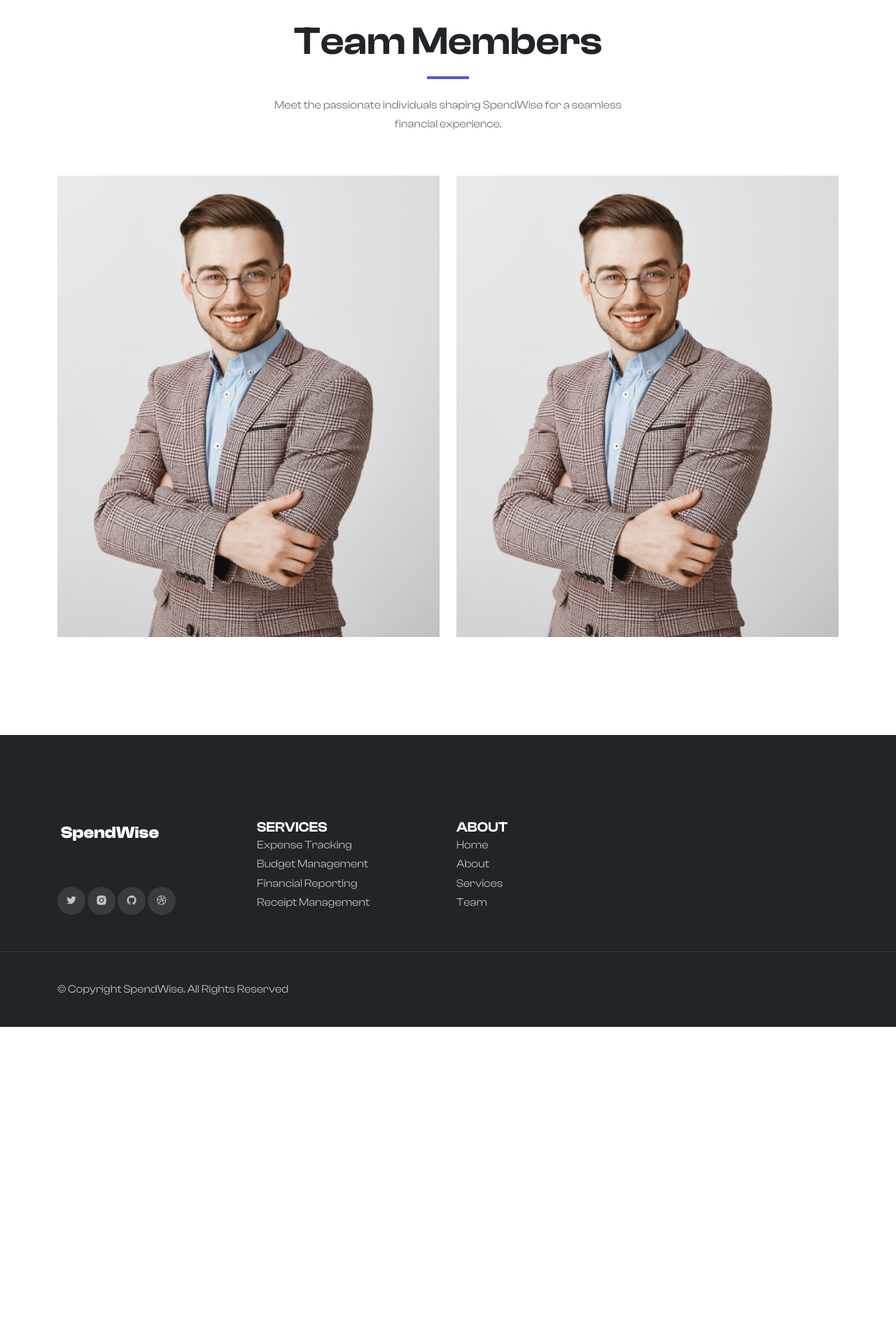
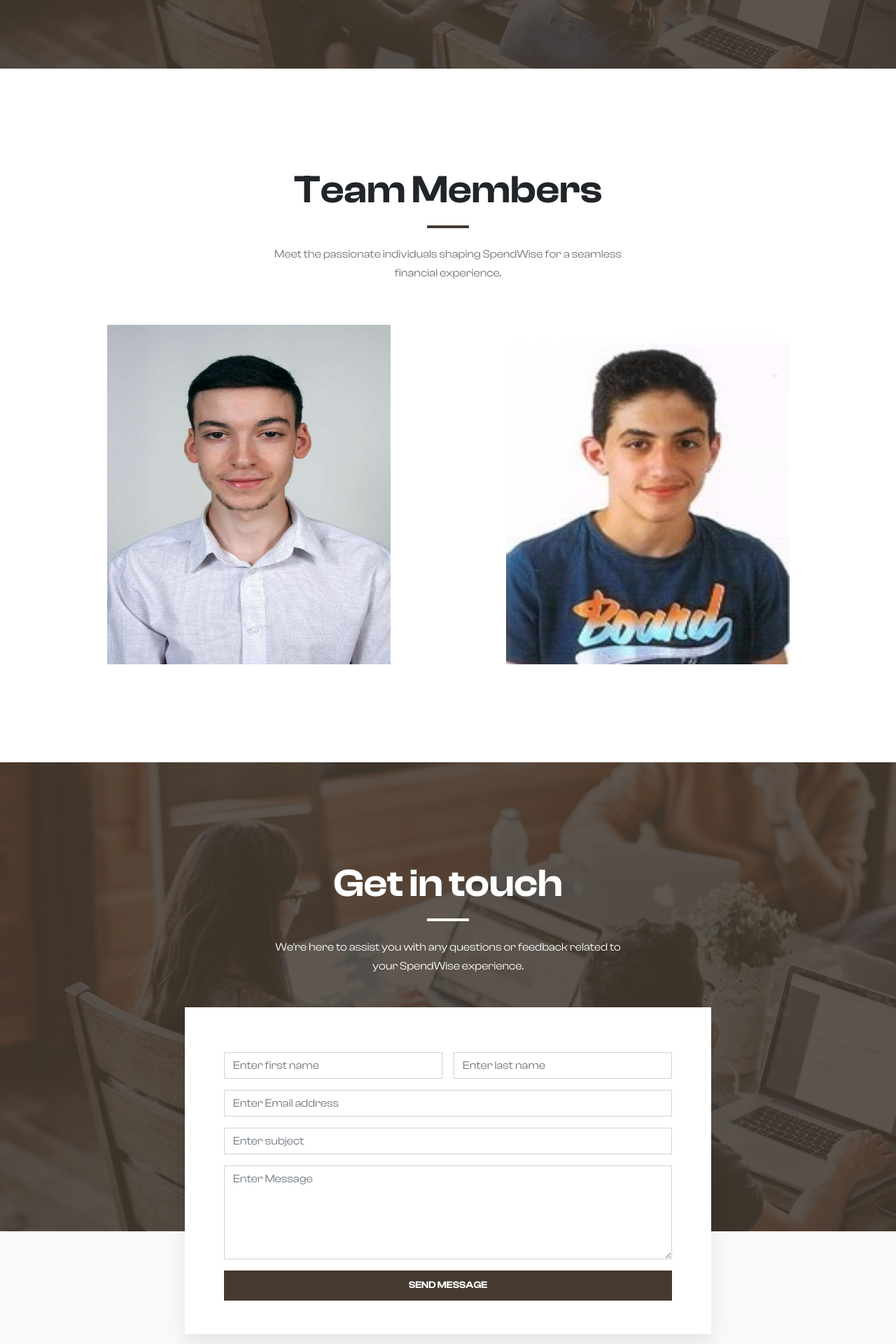
Before and after one commit to rekqN/TP2SIR, a PHP site: page / in a window 1280 px wide. Shown: the part 3600-5520 px from the top of the page at 70% size. Before the commit the page ends 5067 px from the top, so only its background shows below. Run offline with PHP 8.4, Linux system fonts and the light colour scheme.

Commit message:
landingPage renovada

```diff
--- a/landingPage/assets/css/style.css
+++ b/landingPage/assets/css/style.css
@@ -1,16 +1,19 @@
+/* FONTS */
 @import url(../css/clash-display.css);
 
+/* VARIABLES */
 :root {
     --c-dark: #212529;
-    --c-brand: #4e57d4;
-    --c-brand-light: #6970dd;
-    --c-brand-rgb: 78, 87, 212;
+    --c-brand: #453A30;
+    --c-brand-light: #D5CCC3;
+    --c-brand-rgb: 69, 58, 48;
     --c-body: #727272;
     --font-base: "ClashDisplay", sans-serif;
     --box-shadow: 0px 15px 25px rgba(0,0,0,0.08);
     --transition: all 0.5s ease;
 }
 
+/* RESET & HELPERS */
 body {
     font-family: var(--font-base);
     line-height: 1.7;
@@ -59,12 +63,16 @@ img {
 
 .image-zoom-wrapper img{
      transition: var(--transition);
+     width: 405px;
+     height: 485px;
 }
 
 .image-zoom:hover .image-zoom-wrapper img {
     transform: scale(1.1);
 }
 
+
+/* NAVBAR */
 .navbar {
     box-shadow: var(--box-shadow);
 }
--- a/landingPage/index.html
+++ b/landingPage/index.html
@@ -1,23 +1,21 @@
 <!doctype html>
 <html lang="en">
+
 <head>
     <meta charset="utf-8">
     <meta name="viewport" content="width=device-width, initial-scale=1">
     <title>Spendwise</title>
+    <link rel="icon" href="./assets/images/icon-1.png" type="image/x-icon">
     <link rel="stylesheet" href="https://cdn.jsdelivr.net/npm/bootstrap@5.2.0/dist/css/bootstrap.min.css">
     <link href="https://cdn.jsdelivr.net/npm/remixicon@2.5.0/fonts/remixicon.css" rel="stylesheet">
     <link rel="stylesheet" href="https://cdn.jsdelivr.net/npm/@fancyapps/ui@4.0/dist/fancybox.css">
     <link rel="stylesheet" href="https://unpkg.com/aos@next/dist/aos.css" />
     <link rel="stylesheet" href="./assets/css/style.css">
 </head>
+
 <body data-bs-spy="scroll" data-bs-target=".navbar">
 
-    <!--
-
-        NAVBAR
-
-    -->
-
+    <!-- NAVBAR -->
     <nav class="navbar navbar-expand-lg bg-white sticky-top">
         <div class="container">
             <a class="navbar-brand" href="#">
@@ -41,18 +39,16 @@
                     <li class="nav-item">
                         <a class="nav-link" href="#team">Team</a>
                     </li>
+                    <li class="nav-item">
+                        <a class="nav-link" href="#contact">Contact</a>
+                    </li>
                 </ul>
-                <a href="../pages/public/signin.php" class="btn btn-brand ms-lg-3">Get Started</a>
+                <a href="#" class="btn btn-brand ms-lg-3">Get Started</a>
             </div>
         </div>
     </nav>
 
-    <!--
-
-        HOME
-
-    -->
-
+    <!-- HERO -->
     <section id="hero" class="min-vh-100 d-flex align-items-center text-center">
         <div class="container">
             <div class="row">
@@ -60,19 +56,15 @@
                     <h1 data-aos="fade-left" class="text-uppercase text-white fw-semibold display-1">Welcome to SpendWise</h1>
                     <h5 class="text-white mt-3 mb-4" data-aos="fade-right">Effortlessly Manage Your Expenses with SpendWise - Your Digital Financial Solution</h5>
                     <div data-aos="fade-up" data-aos-delay="50">
-                        <a href="../pages/public/signin.php" class="btn btn-brand me-2">Get Started</a>
+                        <a href="#" class="btn btn-brand me-2">Get Started</a>
+                        <a href="#services" class="btn btn-light ms-2">Our Services</a>
                     </div>
                 </div>
             </div>
         </div>
     </section>
 
-    <!--
-
-        ABOUT
-
-    -->
-
+    <!-- ABOUT -->
     <section id="about" class="section-padding">
         <div class="container">
             <div class="row">
@@ -123,12 +115,7 @@
         </div>
     </section>
 
-    <!--
-
-        SERVICES
-
-    -->
-
+    <!-- SERVICES -->
     <section id="services" class="section-padding border-top">
         <div class="container">
             <div class="row">
@@ -147,7 +134,7 @@
                             <i class="ri-pen-nib-fill"></i>
                         </div>
                         <h5 class="mt-4 mb-3">Expendse Tracking</h5>
-                        <p>Keep a meticulous record of your spending habits.</p>
+                        <p>Keep a meticulous record of your spending habits effortlessly with a easy to use user interface.</p>
                     </div>
                 </div>
                 <div class="col-lg-4 col-sm-6" data-aos="fade-down" data-aos-delay="250">
@@ -199,12 +186,7 @@
         </div>
     </section>
 
-    <!--
-
-        COUNTER
-
-    -->
-
+    <!-- COUNTER -->
     <section id="counter" class="section-padding">
         <div class="container text-center">
             <div class="row g-4">
@@ -228,12 +210,7 @@
         </div>
     </section>
 
-    <!--
-
-        TEAM
-
-    -->
-
+    <!-- TEAM -->
     <section id="team" class="section-padding">
         <div class="container">
             <div class="row">
@@ -245,26 +222,26 @@
                     </div>
                 </div>
             </div>
-            <div class="row g-4 text-center ">
+            <div class="row g-4 text-center align-items-center ">
                 <div class="col-md-6" data-aos="fade-down" data-aos-delay="150">
                     <div class="team-member image-zoom">
                         <div class="image-zoom-wrapper">
-                            <img src="./assets/images/person-2.jpg">
+                            <img src="./assets/images/rosto-1.jpg" alt="">
                         </div>
                         <div class="team-member-content">
-                            <h4 class="text-white">Vitor Mina</h4>
-                            <p class="mb-0 text-white">Software Enginner</p>
+                            <h4 class="text-white">Pedro Freitas</h4>
+                            <p class="mb-0 text-white">Software Engineer</p>
                         </div>
                     </div>
                 </div>
                 <div class="col-md-6" data-aos="fade-down" data-aos-delay="250">
                     <div class="team-member image-zoom">
                         <div class="image-zoom-wrapper">
-                            <img src="./assets/images/person-2.jpg">
+                            <img src="./assets/images/rosto.jpg" alt="">
                         </div>
                         <div class="team-member-content">
-                            <h4 class="text-white">Pedro Freitas</h4>
-                            <p class="mb-0 text-white">UI Designer</p>
+                            <h4 class="text-white">Vítor Mina</h4>
+                            <p class="mb-0 text-white">Software Engineer</p>
                         </div>
                     </div>
                 </div>
@@ -272,12 +249,46 @@
         </div>
     </section>
 
-    <!--
+    <!-- CONTACT -->
+    <section class="section-padding bg-light" id="contact">
+        <div class="container">
+            <div class="row">
+                <div class="col-12 text-center" data-aos="fade-down" data-aos-delay="150">
+                    <div class="section-title">
+                        <h1 class="display-4 text-white fw-semibold">Get in touch</h1>
+                        <div class="line bg-white"></div>
+                        <p class="text-white">We're here to assist you with any questions or feedback related to your SpendWise experience.</p>
+                    </div>
+                </div>
+            </div>
+            <div class="row justify-content-center" data-aos="fade-down" data-aos-delay="250">
+                <div class="col-lg-8">
+                    <form action="#" class="row g-3 p-lg-5 p-4 bg-white theme-shadow">
+                        <div class="form-group col-lg-6">
+                            <input type="text" class="form-control" placeholder="Enter first name">
+                        </div>
+                        <div class="form-group col-lg-6">
+                            <input type="text" class="form-control" placeholder="Enter last name">
+                        </div>
+                        <div class="form-group col-lg-12">
+                            <input type="email" class="form-control" placeholder="Enter Email address">
+                        </div>
+                        <div class="form-group col-lg-12">
+                            <input type="text" class="form-control" placeholder="Enter subject">
+                        </div>
+                        <div class="form-group col-lg-12">
+                            <textarea name="message" rows="5" class="form-control" placeholder="Enter Message"></textarea>
+                        </div>
+                        <div class="form-group col-lg-12 d-grid">
+                            <button class="btn btn-brand">Send Message</button>
+                        </div>
+                    </form>
+                </div>
+            </div>
+        </div>
+    </section>
 
-        FOOTER
-
-    -->
-
+    <!-- FOOTER -->
     <footer class="bg-dark">
         <div class="footer-top">
             <div class="container">
@@ -305,10 +316,19 @@
                         <h5 class="mb-0 text-white">ABOUT</h5>
                         <div class="line"></div>
                         <ul>
-                            <li><a href="#hero">Home</a></li>
-                            <li><a href="#about">About</a></li>
-                            <li><a href="#services">Services</a></li>
-                            <li><a href="#team">Team</a></li>
+                            <li><a href="#">Blog</a></li>
+                            <li><a href="#">Services</a></li>
+                            <li><a href="#">Company</a></li>
+                            <li><a href="#">Career</a></li>
+                        </ul>
+                    </div>
+                    <div class="col-lg-3 col-sm-6">
+                        <h5 class="mb-0 text-white">CONTACT</h5>
+                        <div class="line"></div>
+                        <ul>
+                            <li>New York, NY 3300</li>
+                            <li>(123) 456 - 7890</li>
+                            <li><a href="https://github.com/vitorhmina/Landing-Page" target="_blank">https://github.com/vitorhmina/Landing-Page</a></li>
                         </ul>
                     </div>
                 </div>
@@ -330,4 +350,5 @@
     <script src="https://unpkg.com/aos@next/dist/aos.js"></script>
     <script src="./assets/js/main.js"></script>
 </body>
+
 </html>
--- a/validations/session.php
+++ b/validations/session.php
@@ -1,6 +1,6 @@
 <?php
 session_start();
-// require_once __DIR__ . '/../infra/repositories/userRepository.php';
+require_once __DIR__ . '/../repositories/userRepository.php';
 
 function isAuthenticated()
 {
```
Also changed, not shown: other parts of landingPage/assets/css/style.css (+14 -35 lines), landingPage/assets/images/about.jpg, landingPage/assets/images/hero-1.jpg, landingPage/assets/images/icon-1.png (added), landingPage/assets/images/rosto-1.jpg (added), landingPage/assets/images/rosto.jpg (added).
